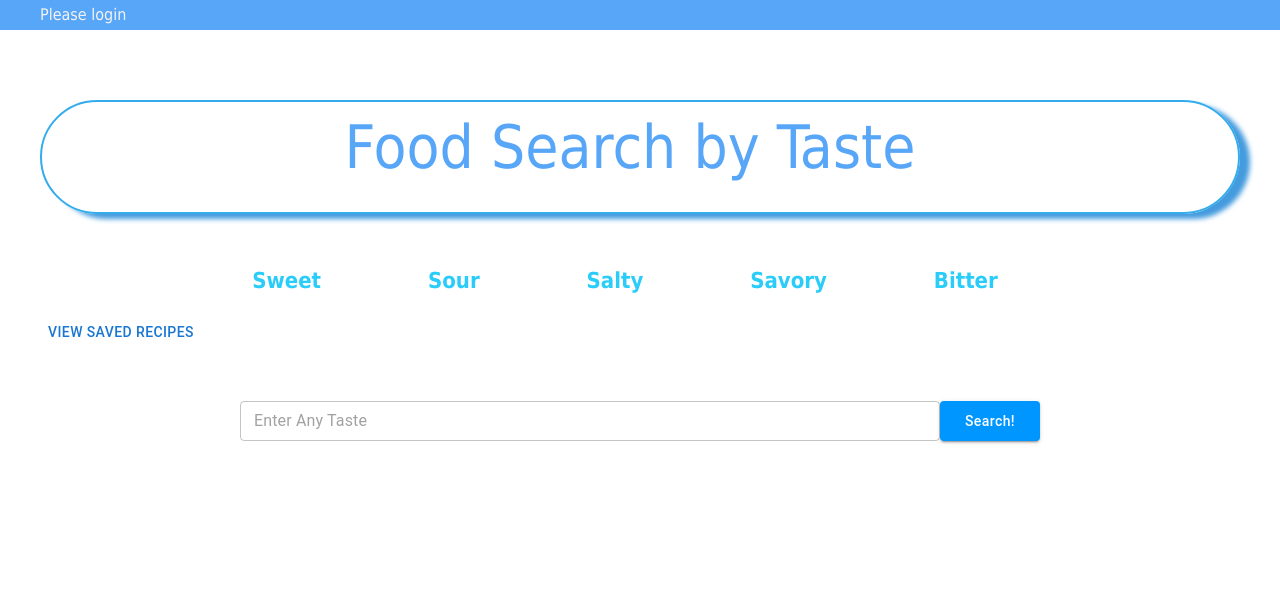
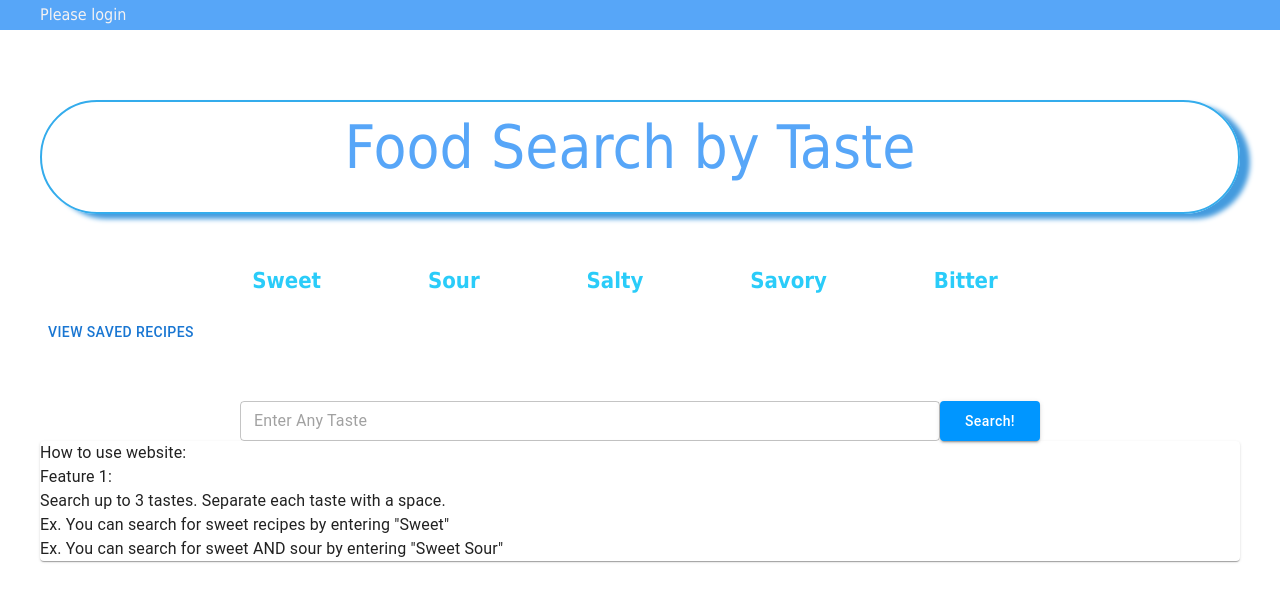
Before and after one commit to aidenfairman/BUCS411A5, a React (Create React App) app in the folder react-cs411/: page / in a window 1280 px wide. Shown: the top 602 px of the page. Built offline with nearby package versions, Linux system fonts and the light colour scheme.

Commit message:
Implement instructions for the website; need to toggle when to show and remove instructions

```diff
--- a/react-cs411/src/App.js
+++ b/react-cs411/src/App.js
@@ -4,7 +4,8 @@ import { v4 as uuid } from 'uuid'
 import "./css/base.css"
 import "./css/App.css"
 import TasteOptions from "./Components/TasteOptions";
-import FavRecipes from "./Components/FavRecipes"
+import FavRecipes from "./Components/FavRecipes";
+import HowToUse from "./Components/HowToUse";
 import { Button, Card, TextField } from "@mui/material"
 import { textTransform } from "@mui/system"
 import FavoriteIcon from '@mui/icons-material/Favorite'
@@ -76,6 +77,10 @@ class Search extends React.Component {
             size="medium"
           >Search!
           </Button>
+        </div>
+
+        <div className="site-instructions">
+          <HowToUse />
         </div>
       </div>
     )
--- /dev/null
+++ b/react-cs411/src/Components/HowToUse.js
@@ -0,0 +1,19 @@
+import { Card, Typography } from "@mui/material"
+import React from "react"
+
+
+const HowToUse = () => {
+    return(
+        <div>
+            <Card>
+                <Typography>How to use website:</Typography>
+                <Typography> Feature 1: </Typography>
+                <Typography> Search up to 3 tastes. Separate each taste with a space.</Typography>
+                <Typography> Ex. You can search for sweet recipes by entering "Sweet"</Typography>
+                <Typography> Ex. You can search for sweet AND sour by entering "Sweet Sour"</Typography>
+
+            </Card>
+        </div>
+    )
+}
+export default HowToUse
```
Also changed, not shown: 1 other file (tests, documents, lock files or other folders).
